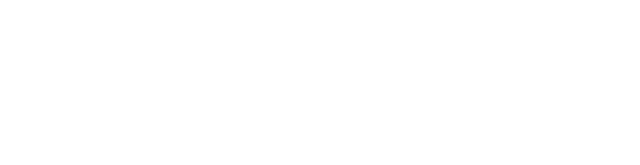
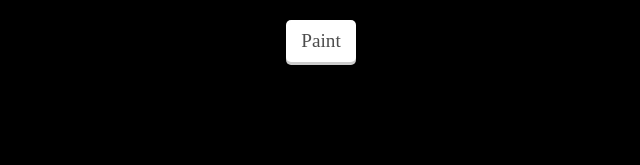
Before and after one commit to pablochux/360webs360days, a plain HTML site: page Day 13/index.html in a window 1280 px wide. Shown: the whole page, without its empty margins (319-959 px from the left). Drawn offline with Linux system fonts and the light colour scheme.

Commit message:
Day 13 finished 👊🏻 ✔️

```diff
--- a/Day 13/index.html
+++ b/Day 13/index.html
@@ -2,15 +2,16 @@
 <html lang="es">
 	<head>
 		<meta charset="utf-8">
-		<title>Day 5</title>
+		<title>Day 13</title>
 		<link rel="stylesheet" type="text/css" href="indexStyle.css">
 		<script type="text/javascript" src="jquery.js"></script>
 		<script type="text/javascript" src="script.js"></script>
 	</head>
 	<body>
+		<nav class="center">
+			<button class="btn"> Paint </button>
+		</nav>
 		<section>
-			<div class="horizontal-line"></div>
-			<div class="horizontal-line"></div>
 			<div class="horizontal-line"></div>
 			<div class="horizontal-line"></div>
 			<div class="horizontal-line"></div>
--- a/Day 13/indexStyle.css
+++ b/Day 13/indexStyle.css
@@ -3,17 +3,40 @@
 	padding: 0;
 	box-sizing: border-box;
 }
-
+body{
+	background-color: #000;
+}
 .center{
 	text-align: center;
 }
+.btn{
+	font-family: inherit;
+	color: rgba(0, 0, 0, 0.7);
+	font-size: 1.2rem;
+
+	background-color: #fff;
+	border: none;
+	border-radius: 5px;
+	box-shadow: 0px 3px #ccc;
+	outline: none;
+
+	position: relative;
+	margin-top: 20px;
+	padding: 10px 15px;
+}
+.btn:hover{
+	top: 2px;
+	box-shadow: 0px 1px #ccc;
+}
+.btn:active{
+	top: 3px;
+	box-shadow: 0px 0px #ccc:
+}
 section{
-	width: 900px;
-	height: 900px;
-	margin: auto;
+	margin: 20px auto;
 }
 .horizontal-line{
-	width: 100px;
-	height: 100px;
+	width: 10vw;
+	height: 10vh;
 	float: right;
 }
--- a/Day 13/script.js
+++ b/Day 13/script.js
@@ -1,8 +1,19 @@
 $(document).ready(function(){
-	 $('.horizontal-line').mouseover(function(){
-	 	console.log('Mouseover')
-	 	$(this).css('background-color', getRandomColor());
-	 })
+	$('.horizontal-line').mouseover(function(){
+		console.log('Mouseover')
+		$(this).css('background-color', getRandomColor());
+	});
+	$('button').click(function(){
+		$('.horizontal-line').each(function(){
+			$(this).css('background-color', getRandomColor());
+		});
+	});
+	// for (var i = 0; i <= 70; i++) {
+	// 	console.log('Inside Test');
+	// 	setTimeout(function(){
+	// 		$('.horizontal-line').eq(i).css('background-color', getRandomColor());
+	// 	}, 100);
+	// };
 });
 
 function getRandomColor() {
```
